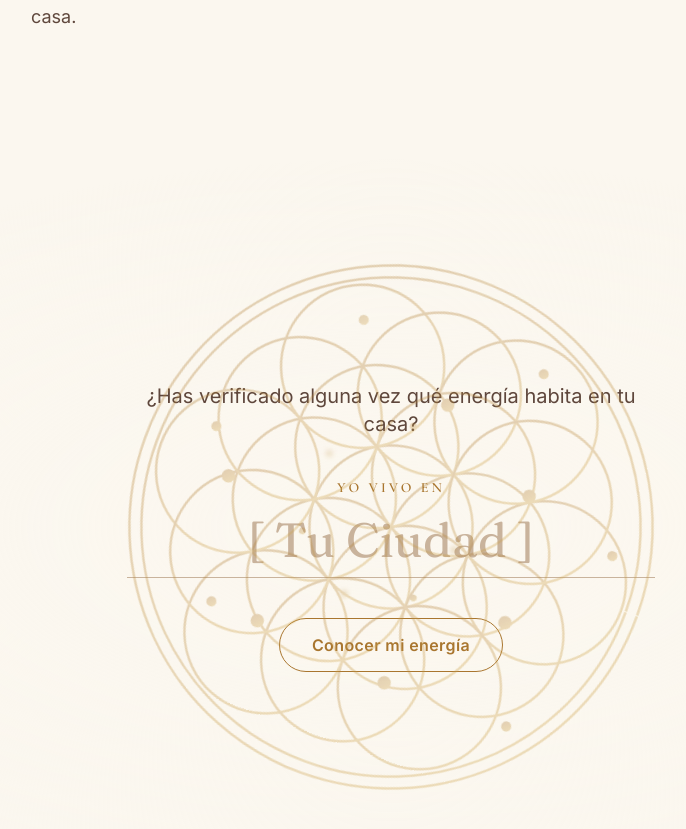
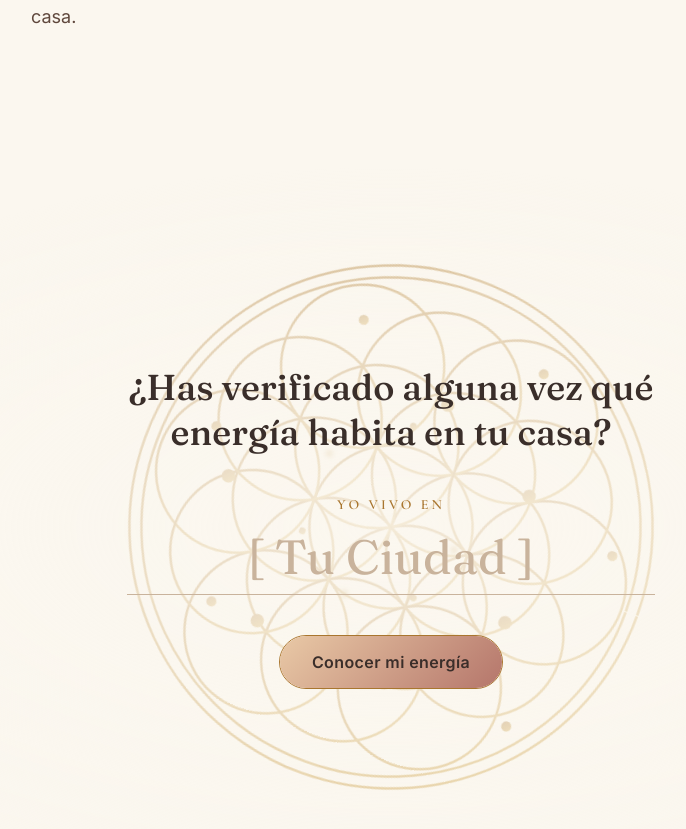
Before and after one commit to nataorogon/limpieza-energetica-hogar, a Next.js app: page / in a window 1280 px wide. Shown: the part 2284-3113 px from the top of the page, without its empty margins (249-935 px from the left). Built offline with nearby package versions, Linux system fonts and the light colour scheme.

Commit message:
Animacion del reporte corregida

```diff
--- a/src/app/globals.css
+++ b/src/app/globals.css
@@ -194,12 +194,22 @@ section[id] {
   }
 }
 
-[data-state="activating"] .energy-flow .fol-draw circle,
-[data-state="form"] .energy-flow .fol-draw circle {
+/* Fase "activating" (los ~450ms del CTA): el linework cobra vida una sola vez. */
+[data-state="activating"] .energy-flow .fol-draw circle {
   stroke-dasharray: 0.85 0.15;
   stroke-dashoffset: 0;
   animation: stroke-shimmer 3.2s linear infinite;
 }
+
+/* Fase "form" (dentro del takeover): el mandala queda QUIETO y completo.
+   El shimmer recorriendo los trazos mientras se contestan 10 preguntas se
+   lee como un cronómetro, no como calma. Solo las motas siguen derivando. */
+[data-state="form"] .energy-flow .fol-draw circle {
+  stroke-dasharray: none;
+  stroke-dashoffset: 0;
+  animation: none;
+}
+
 [data-state="activating"] .energy-flow .mote,
 [data-state="form"] .energy-flow .mote {
   opacity: 1;
@@ -217,12 +227,14 @@ section[id] {
    una sola frase a la vez.
    ══════════════════════════════════════════════════════════════════ */
 
+/* Más largo de lo que pide el contenido: el último tramo (mandala completo +
+   formulario) tiene que sostenerse en pantalla mientras se sigue bajando. */
 .report-riel {
-  min-height: 260svh;
+  min-height: 320svh;
 }
 @media (min-width: 1024px) {
   .report-riel {
-    min-height: 400svh;
+    min-height: 480svh;
   }
 }
 
@@ -238,20 +250,28 @@ section[id] {
 }
 
 /* El mandala crece con el scroll — y SIEMPRE completo: el lado base está
-   limitado al viewport y la escala nunca pasa de 1, así que no se recorta. */
+   limitado al viewport y la escala nunca pasa de 1, así que no se recorta.
+   Termina de crecer en 0.68 y de ahí en adelante se queda quieto: el último
+   tramo es para leer el formulario, no para seguir mirando cómo crece. */
 .report-arte {
   --lado: min(84vw, 72dvh);
+  --crecimiento: clamp(0, calc(var(--progress) / 0.68), 1);
   width: var(--lado);
   height: var(--lado);
-  /* Se apaga sobre el final: para cuando entra el formulario el mandala ya
-     está dibujado y denso, y compite con el texto justo cuando más importa
-     leerlo. Es el equivalente a que en la referencia la acuarela ya salió. */
-  opacity: calc(
-    0.85 - 0.52 * clamp(0, calc((var(--progress) - 0.66) / 0.2), 1)
-  );
-  transform: scale(calc(0.4 + 0.6 * var(--progress)))
-    rotate(calc(var(--progress) * 20deg));
+  opacity: calc(0.85 - 0.3 * var(--crecimiento));
+  transform: scale(calc(0.4 + 0.6 * var(--crecimiento)))
+    rotate(calc(var(--crecimiento) * 20deg));
+  /* z-index explícito + pointer-events: will-change/transform crean stacking
+     context, y sin esto el mandala se pinta ENCIMA del texto (ilegible) y se
+     come los clics del input y del botón. Va de fondo siempre. */
+  position: relative;
+  z-index: 0;
+  pointer-events: none;
   will-change: transform;
+}
+.report-pin .report-scrim {
+  position: relative;
+  z-index: 1;
 }
 
 /* Cada texto entra y sale por su ventana [--desde, --hasta], con una rampa a
@@ -260,12 +280,41 @@ section[id] {
    los clics del de abajo: por defecto ninguno los recibe y React se los
    devuelve (pointer-events-auto + inert) solo al que manda. */
 .report-beat {
-  --rampa: 0.09;
+  --rampa: 0.08;
   opacity: min(
     clamp(0, calc((var(--progress) - var(--desde)) / var(--rampa)), 1),
     clamp(0, calc((var(--hasta) - var(--progress)) / var(--rampa)), 1)
   );
+  /* Por encima del mandala y del scrim, siempre. */
+  position: relative;
+  z-index: 2;
   pointer-events: none;
+}
+/* OJO: el interruptor va aquí y NO con la utilidad `pointer-events-auto`.
+   Esta regla vive fuera de toda @layer y las utilidades de Tailwind v4 están
+   en @layer utilities — el CSS sin capa gana SIEMPRE, sin importar el orden,
+   así que la utilidad no lograba encender los clics del input ni del botón.
+   Con [data-activo] (0,2,0) el desempate es por especificidad y es explícito. */
+.report-beat[data-activo] {
+  pointer-events: auto;
+}
+
+/* El CTA se va llenando de color durante el tramo final: mientras la persona
+   sigue bajando y la pantalla se sostiene, el botón gana presencia. */
+.report-cta {
+  position: relative;
+  isolation: isolate;
+  color: var(--color-on-surface);
+  transition: box-shadow 400ms ease;
+}
+.report-cta::before {
+  content: "";
+  position: absolute;
+  inset: 0;
+  z-index: -1;
+  border-radius: inherit;
+  background-image: var(--gradient-cta);
+  opacity: clamp(0, calc((var(--progress) - 0.72) / 0.16), 1);
 }
 
 /* ══════════════════════════════════════════════════════════════════
@@ -357,12 +406,15 @@ section[id] {
 }
 
 /* Deja legible el centro del takeover, que es donde vive la pregunta */
+/* Suave a propósito: el texto ya se pinta por encima del mandala (z-index),
+   así que el scrim solo tiene que bajarle el contraste al linework detrás de
+   las letras — no borrarlo. Tapar el mandala entero era pasarse de largo. */
 .report-scrim {
   pointer-events: none;
   background: radial-gradient(
-    62% 46% at 50% 50%,
-    var(--color-surface) 0%,
-    color-mix(in srgb, var(--color-surface) 72%, transparent) 55%,
+    60% 45% at 50% 50%,
+    color-mix(in srgb, var(--color-surface) 74%, transparent) 0%,
+    color-mix(in srgb, var(--color-surface) 46%, transparent) 55%,
     transparent 100%
   );
 }
--- a/src/components/energetica/EnergyReportSection.tsx
+++ b/src/components/energetica/EnergyReportSection.tsx
@@ -18,13 +18,18 @@ const TITLE = "El Reporte Energético";
  * rampa a cada lado, así que entre uno y otro hay un respiro en blanco: eso es
  * lo que hace que la atención caiga sobre una sola frase a la vez.
  */
-const BEATS = [0, 0.36, 0.84] as const;
+const BEATS = [0, 0.3, 0.68] as const;
 
-/** desde/hasta de cada texto. El último no se apaga: se queda con el formulario. */
+/**
+ * desde/hasta de cada texto. El último no se apaga y además entra pronto (0.68)
+ * dejando ~un tercio del riel de permanencia: la pantalla del formulario se
+ * sostiene mientras la persona sigue bajando, y en ese tramo el CTA se llena
+ * de color en vez de quedarse esperando.
+ */
 const VENTANAS = [
-  { desde: -0.1, hasta: 0.28 },
-  { desde: 0.36, hasta: 0.74 },
-  { desde: 0.84, hasta: 99 },
+  { desde: -0.1, hasta: 0.22 },
+  { desde: 0.3, hasta: 0.6 },
+  { desde: 0.68, hasta: 99 },
 ];
 
 function ventana(i: number): CSSProperties {
@@ -80,7 +85,7 @@ export default function EnergyReportSection() {
             base se limita al viewport, así que el mandala nunca se recorta. */}
         <div
           aria-hidden="true"
-          className="report-arte col-start-1 row-start-1 place-self-center"
+          className="report-arte pointer-events-none col-start-1 row-start-1 place-self-center"
         >
           <EnergyReveal className="h-full w-full" />
         </div>
@@ -108,11 +113,12 @@ export default function EnergyReportSection() {
         <div
           style={ventana(2)}
           inert={!ctaActivo}
-          className={`report-beat col-start-1 row-start-1 w-full max-w-xl place-self-center px-6 text-center ${
-            ctaActivo ? "pointer-events-auto" : ""
-          }`}
+          data-activo={ctaActivo || undefined}
+          className="report-beat col-start-1 row-start-1 w-full max-w-xl place-self-center px-6 text-center"
         >
-          <p className="text-base text-on-surface-variant sm:text-xl">
+          {/* Mismo tratamiento que el titular anterior: es el tercer tiempo de
+              la misma frase, no una nota al pie. */}
+          <p className="font-display text-2xl font-medium leading-tight text-on-surface sm:text-4xl">
             ¿Has verificado alguna vez qué energía habita en tu casa?
           </p>
           <form
@@ -138,7 +144,12 @@ export default function EnergyReportSection() {
               className="mt-3 w-full border-b border-outline bg-transparent pb-2 text-center font-display text-3xl text-on-surface placeholder:text-outline focus:border-secondary focus:outline-none sm:text-5xl"
             />
             <div className="mt-10">
-              <CtaButton type="submit" variant="secondary" size="lg">
+              <CtaButton
+                type="submit"
+                variant="secondary"
+                size="lg"
+                className="report-cta"
+              >
                 Conocer mi energía
               </CtaButton>
             </div>
```
